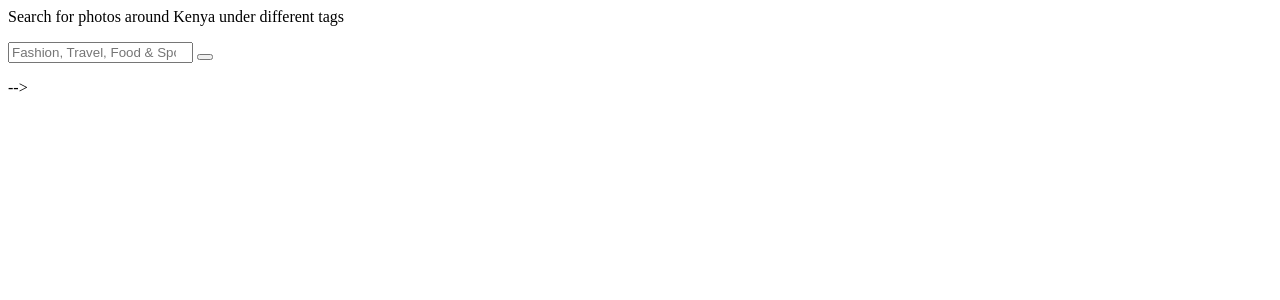
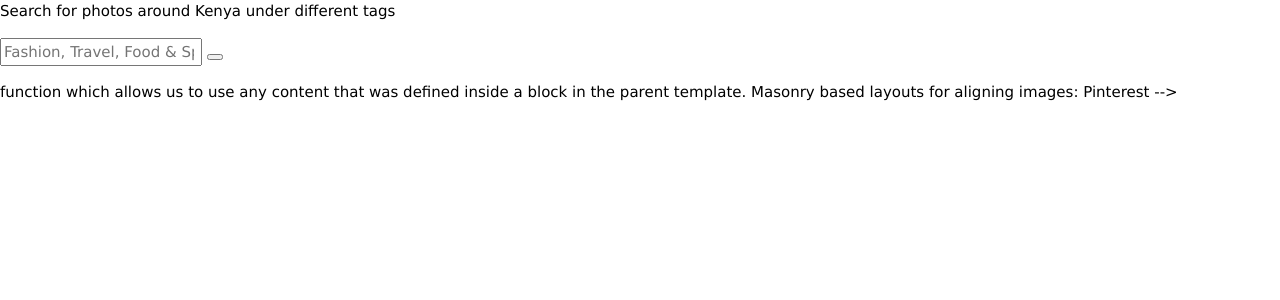
Before and after one commit to jmuema/picha254, a Django app: page / in a window 1280 px wide. Shown: the top 300 px of the page. Run offline with Django 3.2, Linux system fonts and the light colour scheme; data that the repository does not hold is empty; some libraries are stand-ins or nearby versions.

Commit message:
linked my css to my search html

```diff
--- a/gallery/templates/search.html
+++ b/gallery/templates/search.html
@@ -3,12 +3,12 @@
 
 {% block content %}
 {{ block.super }}
-<!--function which allows us to use any content that was defined inside a block in the parent template.-->
+function which allows us to use any content that was defined inside a block in the parent template.
 
-<!-- <link rel="stylesheet" href="https://www.w3schools.com/w3css/4/w3.css">
-<link rel="stylesheet" href="{% static 'css/search.css' %}"> -->
+<link rel="stylesheet" href="https://www.w3schools.com/w3css/4/w3.css">
+<link rel="stylesheet" href="{% static 'css/search.css' %}">
 
-<!-- Masonry based layouts for aligning images: Pinterest -->
+Masonry based layouts for aligning images: Pinterest
 
 <!--
   <div class="row">
```
